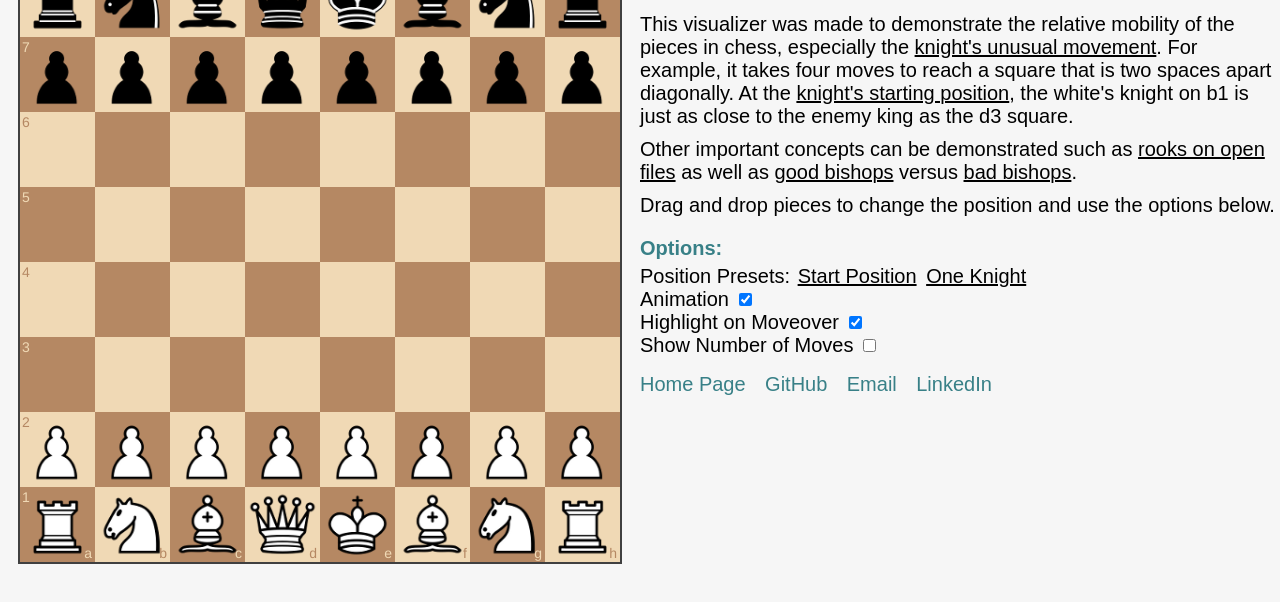
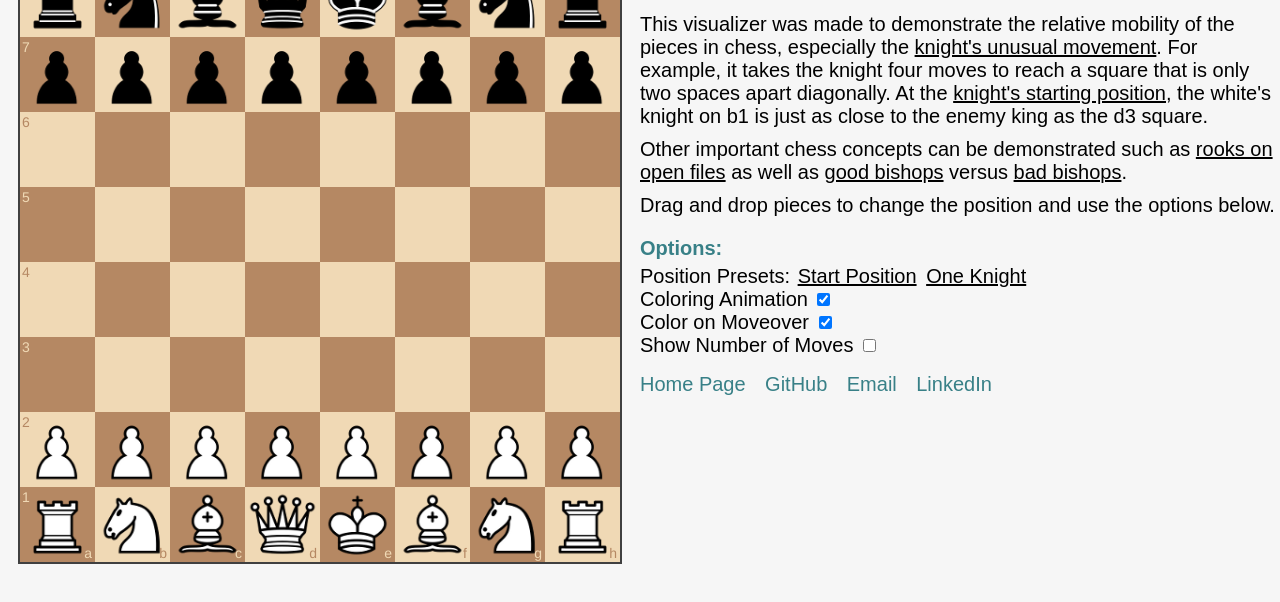
Before and after one commit to jamesmyose/jamesmyose.github.io, a plain HTML site: page visualchess.html in a window 1280 px wide. Shown: the part 56-658 px from the top of the page. Drawn offline with nearby package versions, Linux system fonts and the light colour scheme.

Commit message:
Changed explanation text.

```diff
--- a/visualchess.html
+++ b/visualchess.html
@@ -24,9 +24,9 @@
                 <h1>Chess Move Visualizer</h1>
                 <div id="mainText">
                     <p>This visualizer was made to demonstrate the relative mobility of the pieces in chess, especially the <a id="knightMovement">knight's unusual movement</a>.
-                     For example, it takes four moves to reach a square that is two spaces apart diagonally. At the <a id="startKnightMovement">knight's starting position</a>,
+                     For example, it takes the knight four moves to reach a square that is only two spaces apart diagonally. At the <a id="startKnightMovement">knight's starting position</a>,
                      the white's knight on b1 is just as close to the enemy king as the d3 square.</p>
-                    <p>Other important concepts can be demonstrated such as <a id="rookFile">rooks on open files</a>
+                    <p>Other important chess concepts can be demonstrated such as <a id="rookFile">rooks on open files</a>
                      as well as <a id="goodBishop">good bishops</a> versus <a id="badBishop">bad bishops</a>.</p>
                     <p>Drag and drop pieces to change the position and use the options below.</p>
                 </div>
@@ -37,12 +37,12 @@
                         <a id="setKnight">One Knight</a>
                     </div>
                     <div id="checks">
-                        <label id="animationBtn">Animation
+                        <label id="animationBtn">Coloring Animation
                             <input type="checkbox" checked="checked">
                             <span class="checkmark"></span>
                         </label>
 
-                        <label id="mouseover">Highlight on Moveover
+                        <label id="mouseover">Color on Moveover
                             <input type="checkbox" checked="checked">
                             <span class="checkmark"></span>
                         </label>
```
